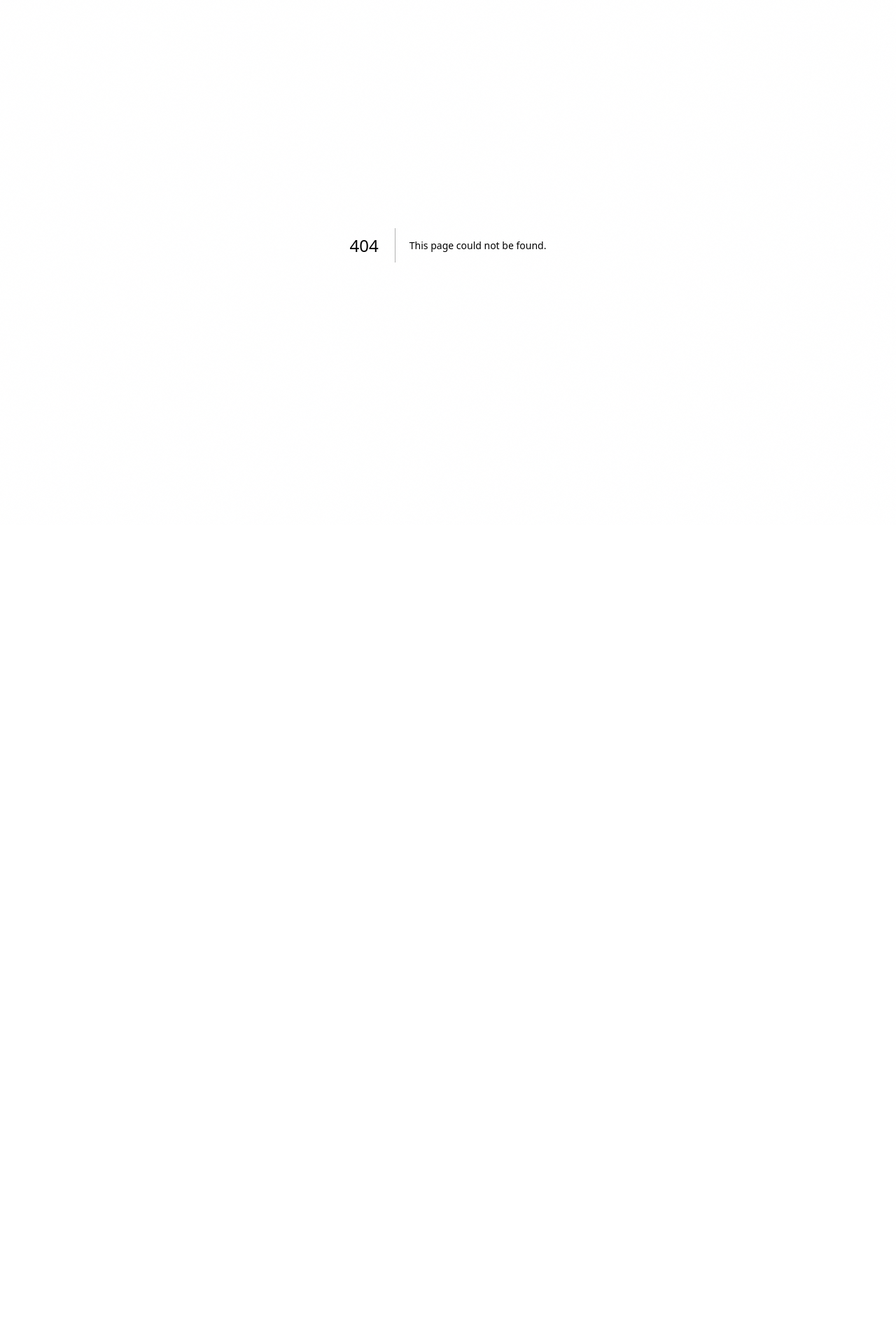
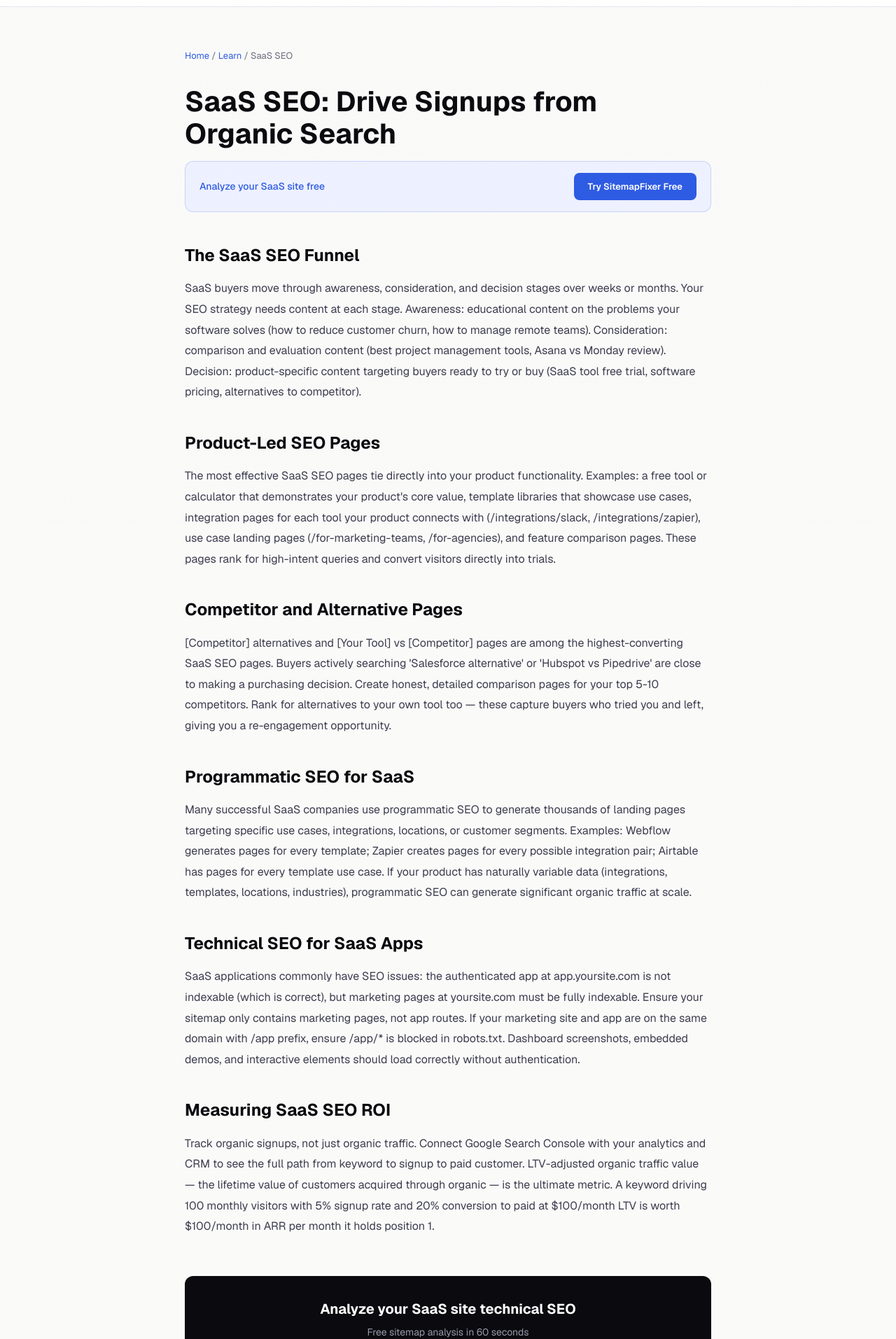
Before and after one commit to Watermelon-Coctail-Bar/sitemap-fixer, a Next.js app: page /learn/saas-seo in a window 1280 px wide. Before the commit this address had no page. Shown: the part 50-1963 px from the top of the page at 70% size. Before the commit the page ends 800 px from the top, so only its background shows below. Built offline with nearby package versions, Linux system fonts and the light colour scheme.

Commit message:
Create page.tsx

```diff
--- /dev/null
+++ b/src/app/learn/saas-seo/page.tsx
@@ -0,0 +1,43 @@
+import type { Metadata } from 'next';
+export const metadata: Metadata = {
+  title: 'SaaS SEO: How to Drive Signups from Organic Search | SitemapFixer',
+  description: "SaaS SEO has unique characteristics — long buying cycles, comparison keywords, and product-led content. Here is the strategy that works for software companies.",
+  alternates: { canonical: 'https://sitemapfixer.com/learn/saas-seo' },
+};
+const sections = [
+  { h: "The SaaS SEO Funnel", d: "SaaS buyers move through awareness, consideration, and decision stages over weeks or months. Your SEO strategy needs content at each stage. Awareness: educational content on the problems your software solves (how to reduce customer churn, how to manage remote teams). Consideration: comparison and evaluation content (best project management tools, Asana vs Monday review). Decision: product-specific content targeting buyers ready to try or buy (SaaS tool free trial, software pricing, alternatives to competitor)." },
+  { h: "Product-Led SEO Pages", d: "The most effective SaaS SEO pages tie directly into your product functionality. Examples: a free tool or calculator that demonstrates your product's core value, template libraries that showcase use cases, integration pages for each tool your product connects with (/integrations/slack, /integrations/zapier), use case landing pages (/for-marketing-teams, /for-agencies), and feature comparison pages. These pages rank for high-intent queries and convert visitors directly into trials." },
+  { h: "Competitor and Alternative Pages", d: "[Competitor] alternatives and [Your Tool] vs [Competitor] pages are among the highest-converting SaaS SEO pages. Buyers actively searching 'Salesforce alternative' or 'Hubspot vs Pipedrive' are close to making a purchasing decision. Create honest, detailed comparison pages for your top 5-10 competitors. Rank for alternatives to your own tool too — these capture buyers who tried you and left, giving you a re-engagement opportunity." },
+  { h: "Programmatic SEO for SaaS", d: "Many successful SaaS companies use programmatic SEO to generate thousands of landing pages targeting specific use cases, integrations, locations, or customer segments. Examples: Webflow generates pages for every template; Zapier creates pages for every possible integration pair; Airtable has pages for every template use case. If your product has naturally variable data (integrations, templates, locations, industries), programmatic SEO can generate significant organic traffic at scale." },
+  { h: "Technical SEO for SaaS Apps", d: "SaaS applications commonly have SEO issues: the authenticated app at app.yoursite.com is not indexable (which is correct), but marketing pages at yoursite.com must be fully indexable. Ensure your sitemap only contains marketing pages, not app routes. If your marketing site and app are on the same domain with /app prefix, ensure /app/* is blocked in robots.txt. Dashboard screenshots, embedded demos, and interactive elements should load correctly without authentication." },
+  { h: "Measuring SaaS SEO ROI", d: "Track organic signups, not just organic traffic. Connect Google Search Console with your analytics and CRM to see the full path from keyword to signup to paid customer. LTV-adjusted organic traffic value — the lifetime value of customers acquired through organic — is the ultimate metric. A keyword driving 100 monthly visitors with 5% signup rate and 20% conversion to paid at $100/month LTV is worth $100/month in ARR per month it holds position 1." },
+];
+export default function Page() {
+  return (
+    <div style={{ maxWidth: 800, margin: '0 auto', padding: '60px 24px' }}>
+      <nav style={{ fontSize: 13, color: '#6b6b7d', marginBottom: 32 }}>
+        <a href="/" style={{ color: '#2d5be3', textDecoration: 'none' }}>Home</a>{' / '}
+        <a href="/learn" style={{ color: '#2d5be3', textDecoration: 'none' }}>Learn</a>{' / '}
+        <span>SaaS SEO</span>
+      </nav>
+      <h1 style={{ fontSize: 40, fontWeight: 700, color: '#0a0a0f', marginBottom: 16, lineHeight: 1.15 }}>SaaS SEO: Drive Signups from Organic Search</h1>
+      <div style={{ background: '#eef1ff', border: '1px solid rgba(45,91,227,0.2)', borderRadius: 12, padding: '16px 20px', marginBottom: 40, display: 'flex', alignItems: 'center', justifyContent: 'space-between', gap: 16 }}>
+        <span style={{ fontSize: 14, color: '#2d5be3', fontWeight: 500 }}>Analyze your SaaS site free</span>
+        <a href="/" style={{ background: '#2d5be3', color: 'white', padding: '10px 20px', borderRadius: 8, textDecoration: 'none', fontWeight: 600, fontSize: 13 }}>Try SitemapFixer Free</a>
+      </div>
+      <div style={{ fontSize: 16, color: '#3d3d4f', lineHeight: 1.85 }}>
+        {sections.map(({ h, d }) => (
+          <div key={h} style={{ marginBottom: 36 }}>
+            <h2 style={{ fontSize: 24, fontWeight: 700, color: '#0a0a0f', marginBottom: 10 }}>{h}</h2>
+            <p style={{ margin: 0 }}>{d}</p>
+          </div>
+        ))}
+      </div>
+      <div style={{ background: '#0a0a0f', borderRadius: 12, padding: '32px', textAlign: 'center', marginTop: 56 }}>
+        <div style={{ fontSize: 20, fontWeight: 700, color: 'white', marginBottom: 8 }}>Analyze your SaaS site technical SEO</div>
+        <div style={{ color: '#9999aa', marginBottom: 20, fontSize: 14 }}>Free sitemap analysis in 60 seconds</div>
+        <a href="/" style={{ background: 'white', color: '#0a0a0f', padding: '14px 28px', borderRadius: 8, textDecoration: 'none', fontWeight: 700 }}>Analyze My Site Free</a>
+      </div>
+    </div>
+  );
+}
```
